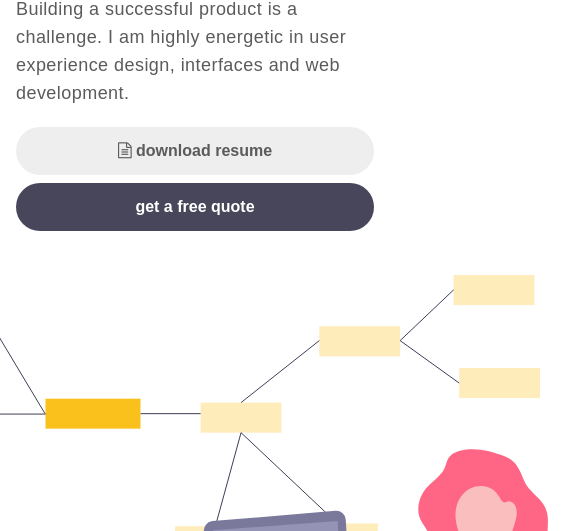
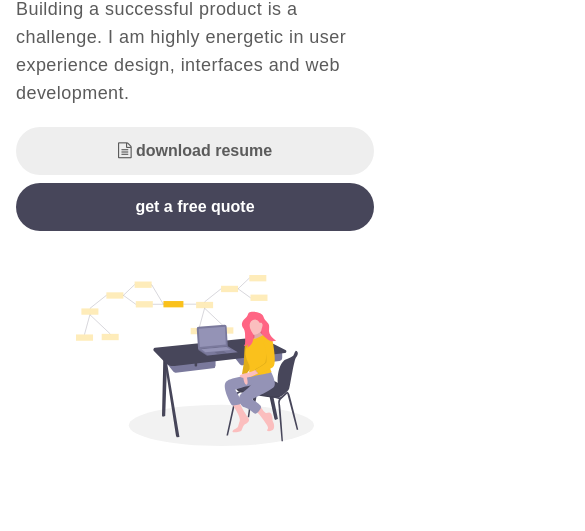
Before and after one commit to OmarRayes98/Tailwindcss-with-JS, a website: page index.html in a window 390 px wide. Shown: the part 290-821 px from the top of the page, 585 px wide, since content can reach past the window. Drawn offline with nearby package versions, Linux system fonts and the light colour scheme; a script that the page names is missing.

Commit message:
second commit

```diff
--- a/index.html
+++ b/index.html
@@ -82,7 +82,7 @@
             </div>
 
             <div class="w-[full] lg:w-1/2 flex justify-center min-[320px]:mt-10 lg:mt-0">
-                <img src="./dist/images/app/image_header.svg" class="lg:w-4/5" alt="image-header"/>
+                <img src="./dist/images/app/image_header.svg" class="lg:w-4/5 w-2/3" alt="image-header"/>
             </div>
         </div>
     </header>
```
Also changed, not shown: dist/css/main.css.
